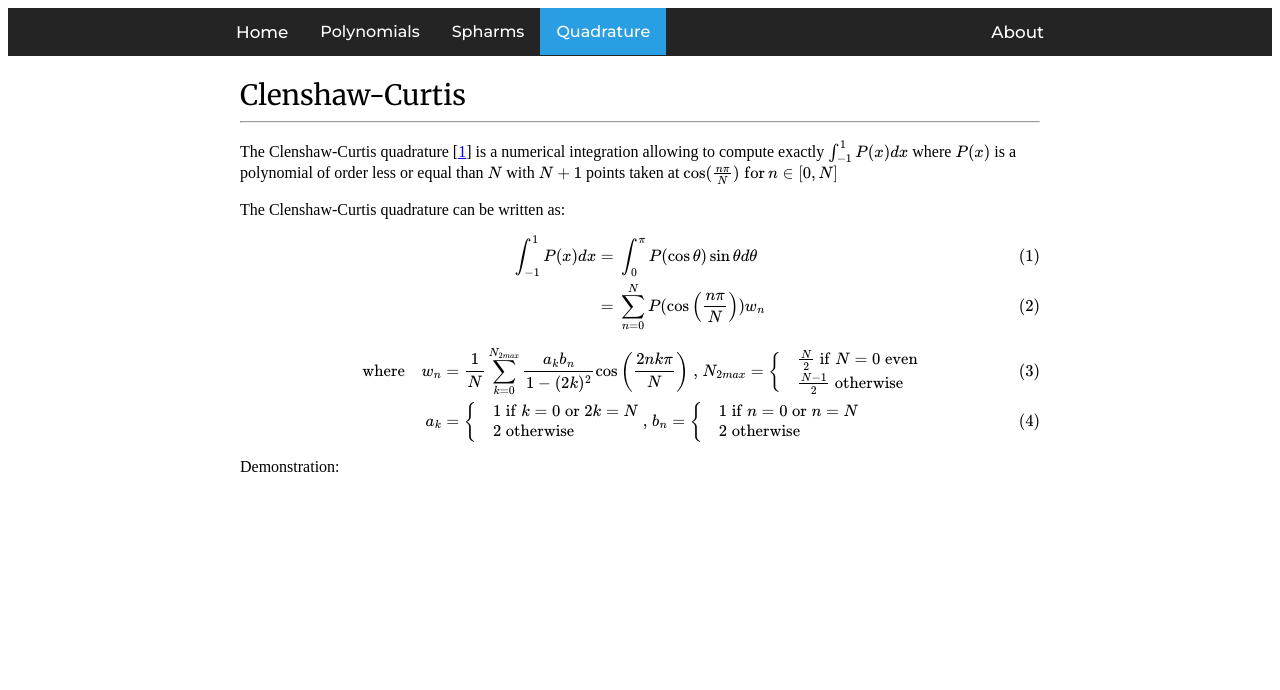
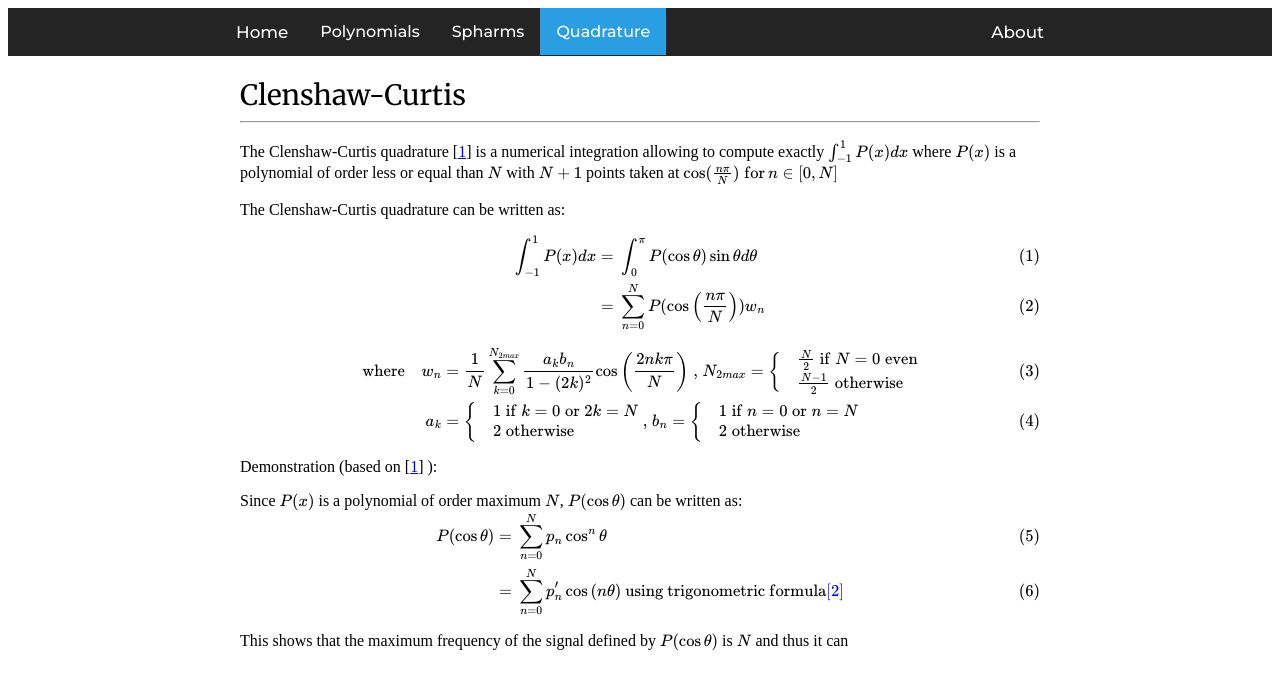
Before and after one commit to sylvaus/hyperspharm, a Jekyll site: the page built from clenshaw_curtis.md, in a window 1280 px wide. Shown: the top 690 px of the page. Built offline with Jekyll 4.4.1, drawn with Linux system fonts in a browser that asks for light colours; nearby versions of some CDN libraries; our own code applies the rules of GitHub Pages for plain Markdown files; formulas are drawn with MathJax 3.

Commit message:
Added info on clenshaw curtis and updated GemFile.lock

```diff
--- a/clenshaw_curtis.md
+++ b/clenshaw_curtis.md
@@ -16,4 +16,11 @@ $$\begin{eqnarray}\text{where} \quad w_n &=& \frac{1}{N}\sum_{k=0}^{N_{2max}} \f
 \\ a_k &=& \begin{cases} & 1 \; \text{if} \; k = 0 \; \text{or} \; 2k= N \\ & 2 \; \text{otherwise}\end{cases}
 \; \text{,} \; b_n = \begin{cases} & 1 \; \text{if} \; n = 0 \; \text{or} \; n= N \\ & 2 \; \text{otherwise}\end{cases}\end{eqnarray}$$
 
-Demonstration:
+Demonstration (based on [[1](https://en.wikipedia.org/wiki/Clenshaw%E2%80%93Curtis_quadrature)] ):
+
+Since $P(x)$ is a polynomial of order maximum $N$, $P(\cos\theta)$ can be written as:<br>
+$$\begin{eqnarray}P(\cos\theta) &=& \sum_{n=0}^{N}p_n\cos^n\theta
+\\&=& \sum_{n=0}^{N}p'_n\cos\left(n\theta\right) \text{ using trigonometric formula}\href{http://mathworld.wolfram.com/TrigonometricPowerFormulas.html}{[2]}
+\end{eqnarray}$$
+
+This shows that the maximum frequency of the signal defined by $P(\cos\theta)$ is $N$ and thus it can
```
Also changed, not shown: Gemfile.lock (added), 1 other file.
